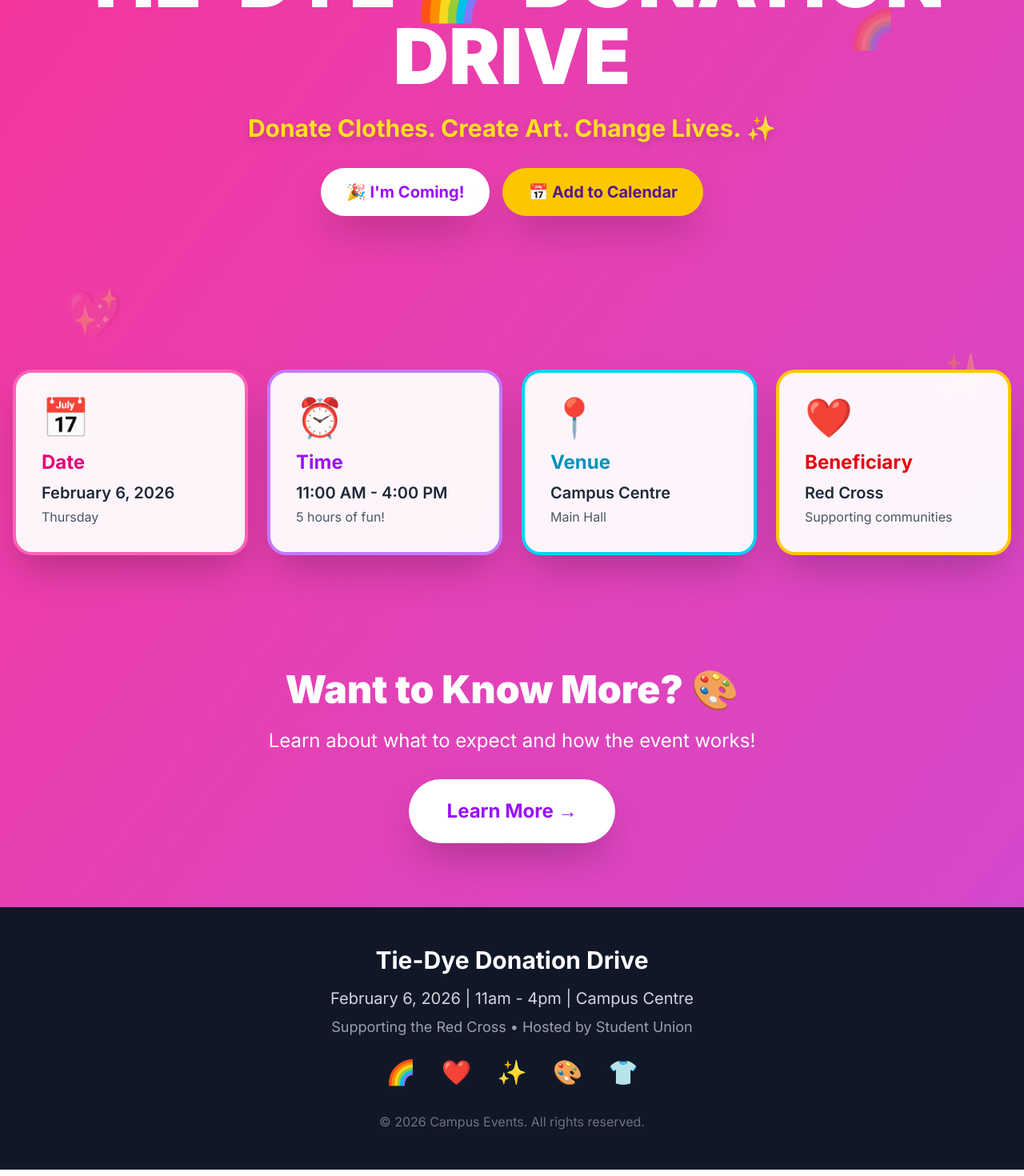
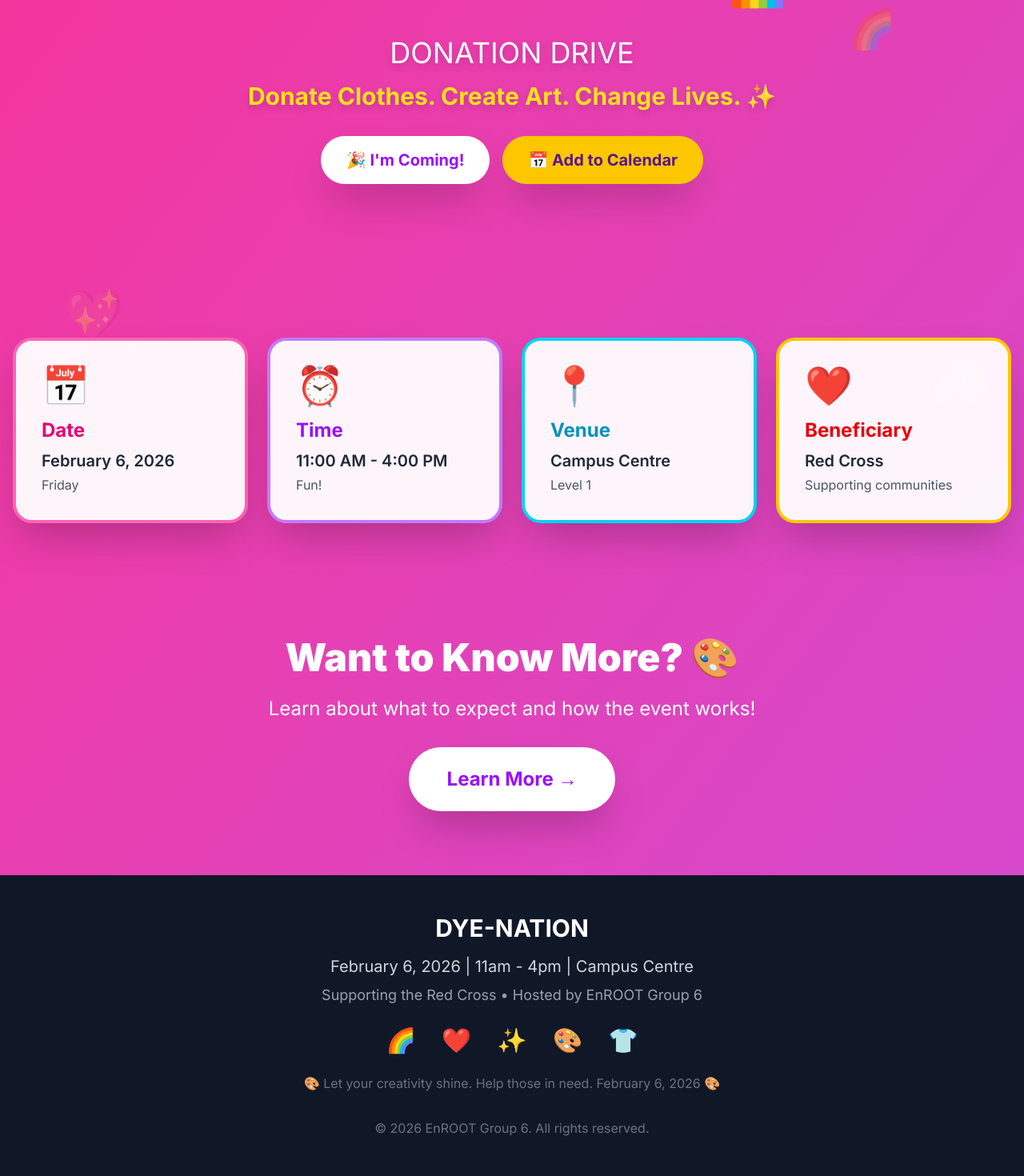
Before and after one commit to fishxeno/sutd-tie-dye, a Next.js app: page / in a window 1280 px wide. Shown: the part 218-1688 px from the top of the page at 80% size. Built offline with nearby package versions, Linux system fonts and the light colour scheme.

Commit message:
Rough draft of splitted pages should be done

```diff
--- a/app/about/page.tsx
+++ b/app/about/page.tsx
@@ -17,7 +17,7 @@ export default function About() {
             </p>
 
             <div className="grid md:grid-cols-3 gap-8 mb-20">
-
+              {/* Might wanna attach a link to the guide on what clothes here tho */}
               <div className="bg-gradient-to-br from-pink-400 to-pink-600 rounded-3xl p-8 shadow-2xl text-white transform hover:rotate-2 transition-transform">
                 <div className="text-6xl mb-4">👔</div>
                 <h3 className="text-3xl font-bold mb-4">Donate Clothes</h3>
@@ -131,7 +131,7 @@ export default function About() {
             <h3 className="text-3xl font-bold mb-4">Tie-Dye Donation Drive</h3>
             <p className="text-xl text-gray-300 mb-2">February 6, 2026 | 11am - 4pm | Campus Centre</p>
             <p className="text-lg text-gray-400 mb-6">
-              Supporting the Red Cross • Hosted by Student Union
+              Supporting the Red Cross • Hosted by EnROOT roup 6
             </p>
             <div className="flex justify-center gap-8 text-3xl">
               <span>🌈</span>
@@ -140,7 +140,8 @@ export default function About() {
               <span>🎨</span>
               <span>👕</span>
             </div>
-            <p className="text-gray-500 mt-8">© 2026 Campus Events. All rights reserved.</p>
+            <p className="mt-6 text-gray-500">🎨 Let your creativity shine. Help those in need. February 6, 2026 🎨</p>
+            <p className="text-gray-500 mt-8">© 2026 EnROOT Group 6. All rights reserved.</p>
           </div>
         </footer>
 
--- a/app/page.tsx
+++ b/app/page.tsx
@@ -16,12 +16,13 @@ export default function Home() {
           <div className="absolute bottom-20 right-10 text-6xl animate-float">✨</div>
         </div>
 
-        {/* Hero Section */}
+        {/* Main Section */}
         <section className="relative pt-20 pb-32 px-4 z-10">
           <div className="container mx-auto text-center">
-            <h1 className="text-6xl md:text-8xl font-black text-white mb-6 animate-glow">
-              TIE-DYE 🌈 DONATION DRIVE
+            <h1 className="text-6xl md:text-8xl font-black text-white mb-6 animate-bounce">
+              DYE-NATION 🌈
             </h1>
+            <h3 className="text-3xl md:text-4xl text-white mb-4 drop-shadow-lg animate-glow">DONATION DRIVE</h3>
             <p className="text-2xl md:text-3xl text-yellow-300 font-bold mb-8 drop-shadow-lg">
               Donate Clothes. Create Art. Change Lives. ✨
             </p>
@@ -45,21 +46,21 @@ export default function Home() {
                 <div className="text-5xl mb-4">📅</div>
                 <h3 className="text-2xl font-bold text-pink-600 mb-2">Date</h3>
                 <p className="text-xl text-gray-800 font-semibold">February 6, 2026</p>
-                <p className="text-gray-600 mt-1">Thursday</p>
+                <p className="text-gray-600 mt-1">Friday</p>
               </div>
 
               <div className="bg-white/95 backdrop-blur-sm rounded-3xl p-8 shadow-2xl hover:scale-105 transition-transform border-4 border-purple-400">
                 <div className="text-5xl mb-4">⏰</div>
                 <h3 className="text-2xl font-bold text-purple-600 mb-2">Time</h3>
                 <p className="text-xl text-gray-800 font-semibold">11:00 AM - 4:00 PM</p>
-                <p className="text-gray-600 mt-1">5 hours of fun!</p>
+                <p className="text-gray-600 mt-1">Fun!</p>
               </div>
 
               <div className="bg-white/95 backdrop-blur-sm rounded-3xl p-8 shadow-2xl hover:scale-105 transition-transform border-4 border-cyan-400">
                 <div className="text-5xl mb-4">📍</div>
                 <h3 className="text-2xl font-bold text-cyan-600 mb-2">Venue</h3>
                 <p className="text-xl text-gray-800 font-semibold">Campus Centre</p>
-                <p className="text-gray-600 mt-1">Main Hall</p>
+                <p className="text-gray-600 mt-1">Level 1</p>
               </div>
 
               <div className="bg-white/95 backdrop-blur-sm rounded-3xl p-8 shadow-2xl hover:scale-105 transition-transform border-4 border-yellow-400">
@@ -93,11 +94,12 @@ export default function Home() {
         {/* Footer */}
         <footer className="bg-gray-900 text-white py-12 px-4 relative z-10">
           <div className="container mx-auto text-center">
-            <h3 className="text-3xl font-bold mb-4">Tie-Dye Donation Drive</h3>
+            <h3 className="text-3xl font-bold mb-4">DYE-NATION</h3>
             <p className="text-xl text-gray-300 mb-2">February 6, 2026 | 11am - 4pm | Campus Centre</p>
             <p className="text-lg text-gray-400 mb-6">
-              Supporting the Red Cross • Hosted by Student Union
+              Supporting the Red Cross • Hosted by EnROOT Group 6
             </p>
+            {/* Can attach links here*/}
             <div className="flex justify-center gap-8 text-3xl">
               <span>🌈</span>
               <span>❤️</span>
@@ -105,7 +107,8 @@ export default function Home() {
               <span>🎨</span>
               <span>👕</span>
             </div>
-            <p className="text-gray-500 mt-8">© 2026 Campus Events. All rights reserved.</p>
+            <p className="mt-6 text-gray-500">🎨 Let your creativity shine. Help those in need. February 6, 2026 🎨</p>
+            <p className="text-gray-500 mt-8">© 2026 EnROOT Group 6. All rights reserved.</p>
           </div>
         </footer>
 
--- a/app/sample/page.tsx
+++ b/app/sample/page.tsx
@@ -15,6 +15,27 @@ export default function Samples() {
             </h2>
           </div>
         </section>
+
+        {/* Footer */}
+        <footer className="bg-gray-900 text-white py-12 px-4 relative z-10">
+          <div className="container mx-auto text-center">
+            <h3 className="text-3xl font-bold mb-4">DYE-NATION</h3>
+            <p className="text-xl text-gray-300 mb-2">February 6, 2026 | 11am - 4pm | Campus Centre</p>
+            <p className="text-lg text-gray-400 mb-6">
+              Supporting the Red Cross • Hosted by EnROOT Group 6
+            </p>
+            {/* Can attach links here*/}
+            <div className="flex justify-center gap-8 text-3xl">
+              <span>🌈</span>
+              <span>❤️</span>
+              <span>✨</span>
+              <span>🎨</span>
+              <span>👕</span>
+            </div>
+            <p className="mt-6 text-gray-500">🎨 Let your creativity shine. Help those in need. February 6, 2026 🎨</p>
+            <p className="text-gray-500 mt-8">© 2026 EnROOT Group 6. All rights reserved.</p>
+          </div>
+        </footer>
       </div>
     </>
   )
```
